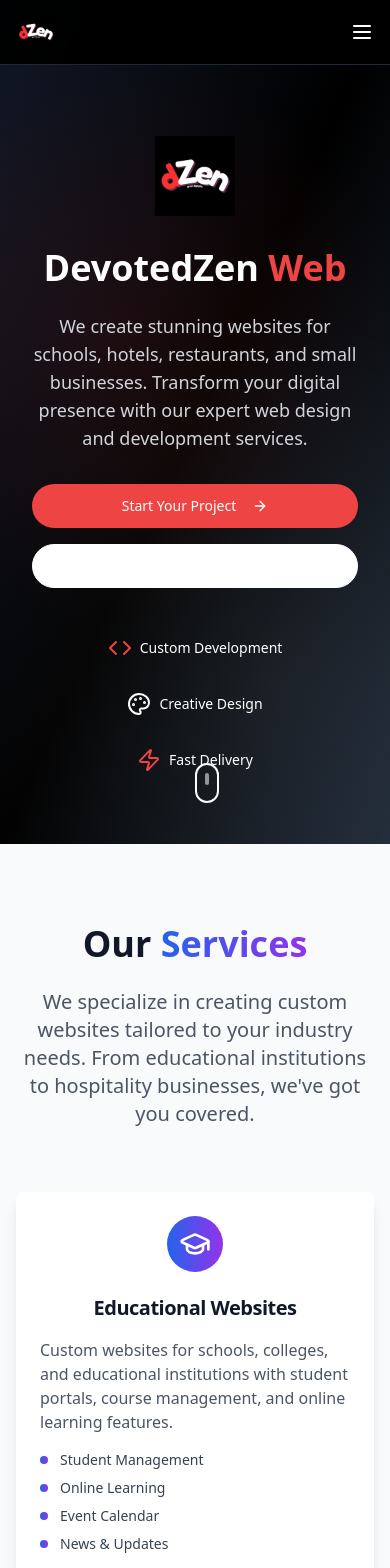
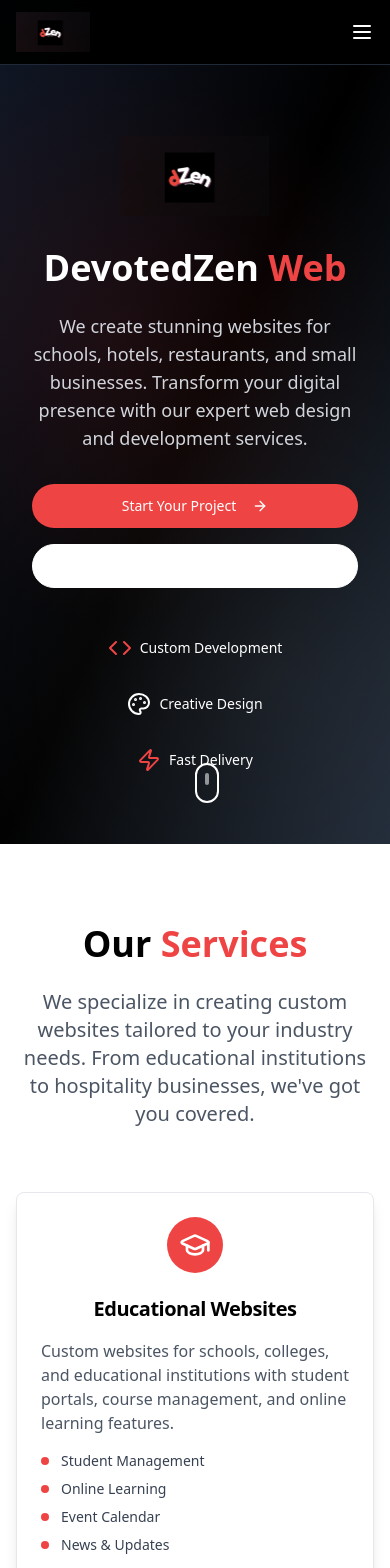
Before and after one commit to ashwyn79/webcraft-agency-designs, a React (Vite) app: page / in a window 390 px wide. Shown: the top 1568 px of the page. Built offline with nearby package versions, Linux system fonts and the light colour scheme.

Commit message:
Refactor: Apply black, red, and white theme
Replaced the blue and purple color scheme with a black, red, and white theme, and removed the black background from the logo.

```diff
--- a/src/components/About.tsx
+++ b/src/components/About.tsx
@@ -12,12 +12,12 @@ const About = () => {
   ];
 
   return (
-    <section className="py-20 bg-gradient-to-br from-gray-900 to-blue-900 text-white">
+    <section className="py-20 bg-black text-white">
       <div className="container mx-auto px-4">
         <div className="grid grid-cols-1 lg:grid-cols-2 gap-12 items-center">
           <div>
             <h2 className="text-4xl md:text-5xl font-bold mb-6">
-              About <span className="bg-gradient-to-r from-blue-400 to-purple-400 bg-clip-text text-transparent">WebCraft Agency</span>
+              About <span className="text-red-500">DevotedZen Web</span>
             </h2>
             <p className="text-xl text-gray-300 mb-6">
               We are a passionate team of web designers and developers dedicated to creating
@@ -32,19 +32,19 @@ const About = () => {
 
             <div className="space-y-4">
               <div className="flex items-center gap-3">
-                <div className="w-3 h-3 bg-gradient-to-r from-blue-400 to-purple-400 rounded-full"></div>
+                <div className="w-3 h-3 bg-red-500 rounded-full"></div>
                 <span className="text-gray-300">Custom web design and development</span>
               </div>
               <div className="flex items-center gap-3">
-                <div className="w-3 h-3 bg-gradient-to-r from-blue-400 to-purple-400 rounded-full"></div>
+                <div className="w-3 h-3 bg-red-500 rounded-full"></div>
                 <span className="text-gray-300">Mobile-responsive and SEO-optimized</span>
               </div>
               <div className="flex items-center gap-3">
-                <div className="w-3 h-3 bg-gradient-to-r from-blue-400 to-purple-400 rounded-full"></div>
+                <div className="w-3 h-3 bg-red-500 rounded-full"></div>
                 <span className="text-gray-300">Ongoing support and maintenance</span>
               </div>
               <div className="flex items-center gap-3">
-                <div className="w-3 h-3 bg-gradient-to-r from-blue-400 to-purple-400 rounded-full"></div>
+                <div className="w-3 h-3 bg-red-500 rounded-full"></div>
                 <span className="text-gray-300">Fast turnaround and competitive pricing</span>
               </div>
             </div>
@@ -52,9 +52,9 @@ const About = () => {
 
           <div className="grid grid-cols-2 gap-6">
             {stats.map((stat, index) => (
-              <Card key={index} className="bg-white/10 backdrop-blur-sm border-white/20 hover:bg-white/20 transition-all duration-300">
+              <Card key={index} className="bg-gray-900 border-gray-800 hover:bg-gray-800 transition-all duration-300">
                 <CardContent className="p-6 text-center">
-                  <div className="inline-flex items-center justify-center w-12 h-12 bg-gradient-to-r from-blue-400 to-purple-400 rounded-full mb-4">
+                  <div className="inline-flex items-center justify-center w-12 h-12 bg-red-500 rounded-full mb-4">
                     <stat.icon className="h-6 w-6 text-white" />
                   </div>
                   <h3 className="text-3xl font-bold text-white mb-2">{stat.number}</h3>
--- a/src/components/Footer.tsx
+++ b/src/components/Footer.tsx
@@ -11,7 +11,7 @@ const Footer = () => {
           <div className="md:col-span-2">
             <div className="flex items-center space-x-3 mb-4">
               <img
-                src="/lovable-uploads/c237c354-fb60-431c-acd3-e1182e9cc834.png"
+                src="/lovable-uploads/97537c12-5e95-41fd-b413-ebd9803ded0c.png"
                 alt="DevotedZen Web Logo"
                 className="h-8 w-auto"
               />
--- a/src/components/Hero.tsx
+++ b/src/components/Hero.tsx
@@ -19,7 +19,7 @@ const Hero = () => {
             {/* Logo Section */}
             <div className="mb-8">
               <img
-                src="/lovable-uploads/c237c354-fb60-431c-acd3-e1182e9cc834.png"
+                src="/lovable-uploads/97537c12-5e95-41fd-b413-ebd9803ded0c.png"
                 alt="DevotedZen Web Logo"
                 className="h-20 w-auto mx-auto mb-4"
               />
--- a/src/components/Navbar.tsx
+++ b/src/components/Navbar.tsx
@@ -16,7 +16,7 @@ const Navbar = () => {
           {/* Logo */}
           <div className="flex items-center space-x-3">
             <img
-              src="/lovable-uploads/c237c354-fb60-431c-acd3-e1182e9cc834.png"
+              src="/lovable-uploads/97537c12-5e95-41fd-b413-ebd9803ded0c.png"
               alt="DevotedZen Web Logo"
               className="h-10 w-auto"
             />
--- a/src/components/Portfolio.tsx
+++ b/src/components/Portfolio.tsx
@@ -51,11 +51,11 @@ const Portfolio = () => {
   ];
 
   return (
-    <section className="py-20 bg-white">
+    <section className="py-20 bg-gray-50">
       <div className="container mx-auto px-4">
         <div className="text-center mb-16">
-          <h2 className="text-4xl md:text-5xl font-bold mb-6 text-gray-900">
-            Our <span className="bg-gradient-to-r from-blue-600 to-purple-600 bg-clip-text text-transparent">Portfolio</span>
+          <h2 className="text-4xl md:text-5xl font-bold mb-6 text-black">
+            Our <span className="text-red-500">Portfolio</span>
           </h2>
           <p className="text-xl text-gray-600 max-w-3xl mx-auto">
             Discover some of our recent projects and see how we've helped businesses
@@ -81,11 +81,11 @@ const Portfolio = () => {
               </div>
               <CardContent className="p-6">
                 <div className="flex items-center justify-between mb-2">
-                  <span className="text-sm font-medium text-blue-600 bg-blue-50 px-3 py-1 rounded-full">
+                  <span className="text-sm font-medium text-red-500 bg-red-50 px-3 py-1 rounded-full">
                     {project.category}
                   </span>
                 </div>
-                <h3 className="text-xl font-bold text-gray-900 mb-2">{project.title}</h3>
+                <h3 className="text-xl font-bold text-black mb-2">{project.title}</h3>
                 <p className="text-gray-600 mb-4">{project.description}</p>
                 <div className="flex flex-wrap gap-2">
                   {project.tags.map((tag, idx) => (
@@ -100,7 +100,7 @@ const Portfolio = () => {
         </div>
 
         <div className="text-center mt-12">
-          <Button size="lg" variant="outline" className="border-blue-600 text-blue-600 hover:bg-blue-600 hover:text-white px-8 py-3 rounded-full transition-all duration-300">
+          <Button size="lg" variant="outline" className="border-red-500 text-red-500 hover:bg-red-500 hover:text-white px-8 py-3 rounded-full transition-all duration-300">
             View All Projects
             <ArrowRight className="ml-2 h-5 w-5" />
           </Button>
--- a/src/components/Services.tsx
+++ b/src/components/Services.tsx
@@ -44,11 +44,11 @@ const Services = () => {
   ];
 
   return (
-    <section className="py-20 bg-gray-50">
+    <section className="py-20 bg-white">
       <div className="container mx-auto px-4">
         <div className="text-center mb-16">
-          <h2 className="text-4xl md:text-5xl font-bold mb-6 text-gray-900">
-            Our <span className="bg-gradient-to-r from-blue-600 to-purple-600 bg-clip-text text-transparent">Services</span>
+          <h2 className="text-4xl md:text-5xl font-bold mb-6 text-black">
+            Our <span className="text-red-500">Services</span>
           </h2>
           <p className="text-xl text-gray-600 max-w-3xl mx-auto">
             We specialize in creating custom websites tailored to your industry needs.
@@ -58,19 +58,19 @@ const Services = () => {
 
         <div className="grid grid-cols-1 md:grid-cols-2 lg:grid-cols-3 gap-8">
           {services.map((service, index) => (
-            <Card key={index} className="group hover:shadow-2xl transition-all duration-300 hover:-translate-y-2 border-0 shadow-lg">
+            <Card key={index} className="group hover:shadow-2xl transition-all duration-300 hover:-translate-y-2 border border-gray-200 shadow-lg">
               <CardHeader className="text-center pb-4">
-                <div className="mx-auto mb-4 p-3 bg-gradient-to-r from-blue-600 to-purple-600 rounded-full w-fit group-hover:scale-110 transition-transform duration-300">
+                <div className="mx-auto mb-4 p-3 bg-red-500 rounded-full w-fit group-hover:scale-110 transition-transform duration-300">
                   <service.icon className="h-8 w-8 text-white" />
                 </div>
-                <CardTitle className="text-xl font-bold text-gray-900">{service.title}</CardTitle>
+                <CardTitle className="text-xl font-bold text-black">{service.title}</CardTitle>
               </CardHeader>
               <CardContent>
                 <p className="text-gray-600 mb-4">{service.description}</p>
                 <ul className="space-y-2">
                   {service.features.map((feature, idx) => (
                     <li key={idx} className="flex items-center text-sm text-gray-700">
-                      <div className="w-2 h-2 bg-gradient-to-r from-blue-600 to-purple-600 rounded-full mr-3"></div>
+                      <div className="w-2 h-2 bg-red-500 rounded-full mr-3"></div>
                       {feature}
                     </li>
                   ))}
```
Also changed, not shown: public/lovable-uploads/97537c12-5e95-41fd-b413-ebd9803ded0c.png (added).
